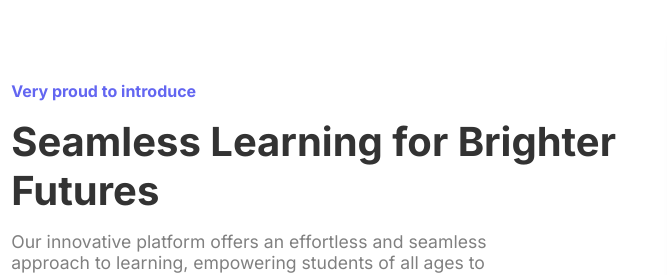
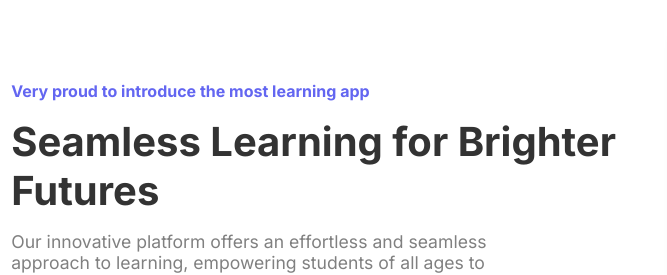
Before and after one commit to Soudamini21/studysync, a plain HTML site: page index.html in a window 1280 px wide. Shown: the part 115-390 px from the top of the page, 0-667 px from the left. Drawn offline with Linux system fonts and the light colour scheme.

Commit message:
testing update code

```diff
--- a/index.html
+++ b/index.html
@@ -39,7 +39,7 @@
         <section class="main-section">
 
             <div class="content-left">
-                <p class="section-label">Very proud to introduce</p>
+                <p class="section-label">Very proud to introduce the most learning app</p>
                 <h1 class="section-title">Seamless Learning for Brighter Futures</h1>
                 <p class="section-description">Our innovative platform offers an effortless and seamless approach to learning, empowering students of all ages to achieve brighter futures. Join us on a transformative journey to simplify education and unlock your full potential.</p>
                     <div class="button-group">
```
